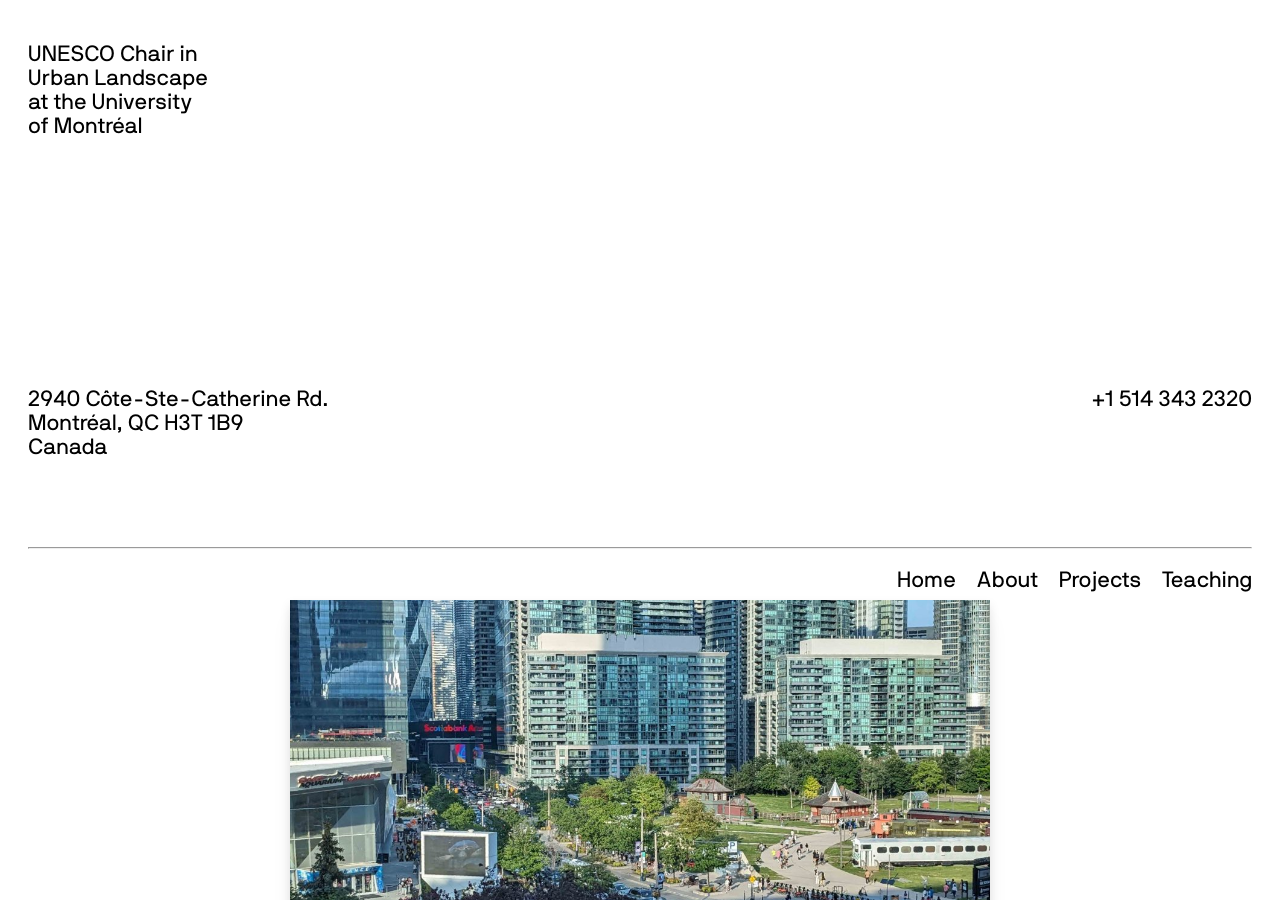
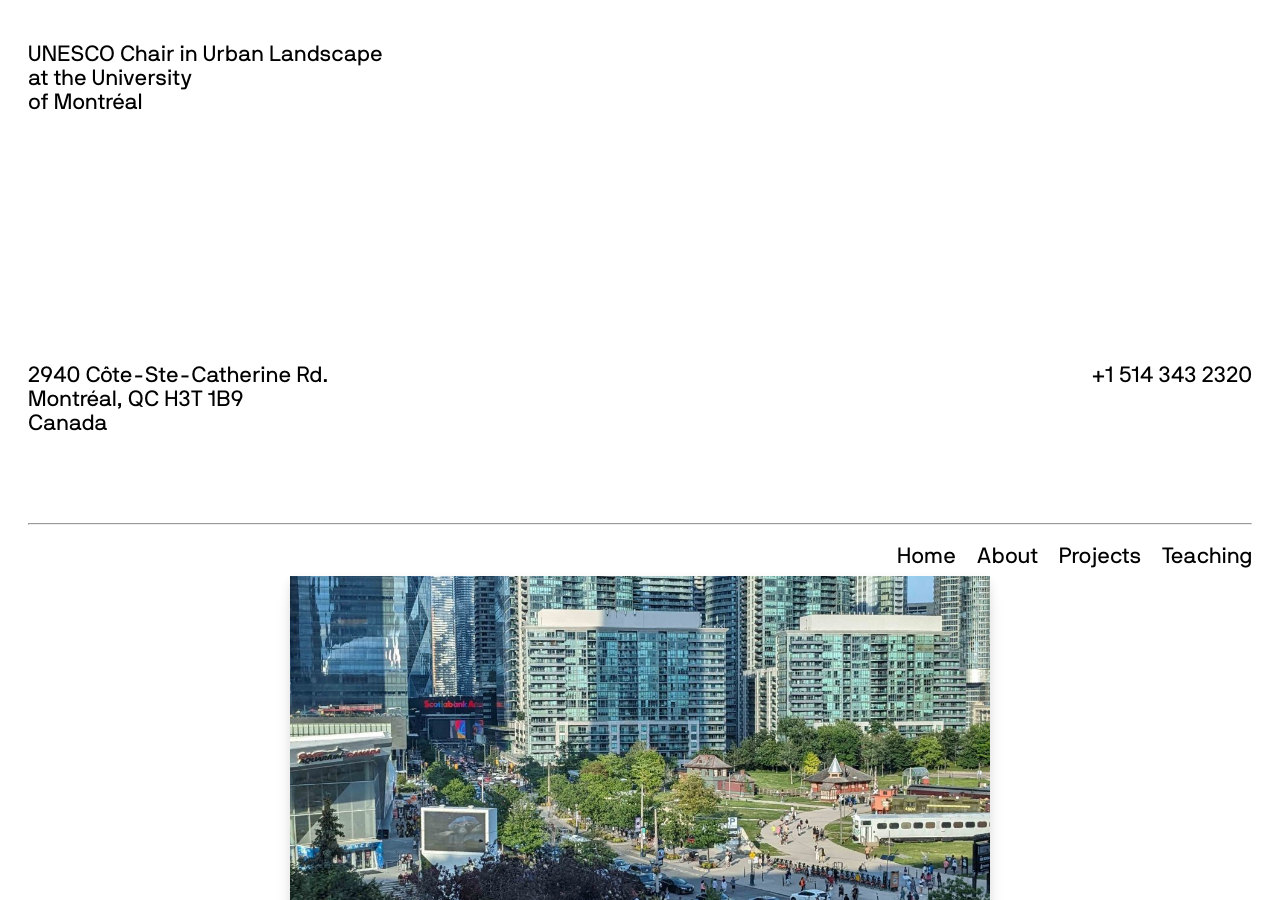
Before and after one commit to CUPUM/cupum.github.io, a Jekyll site: the page built from _posts/2024-02-01-insight_into_report.md, in a window 1280 px wide and 900 px high. Built offline with Jekyll 4.4.1, drawn with Linux system fonts in a browser that asks for light colours.

Commit message:
Rearrange name in contacat

```diff
--- a/_includes/contact.html
+++ b/_includes/contact.html
@@ -1,5 +1,5 @@
 <div id=my_contact>
-  <p class="alignleft">{{ "UNESCO Chair in<br>Urban Landscape<br>at the University<br>of Montréal" }}</p>
+  <p class="alignleft">{{ "UNESCO Chair in Urban Landscape<br>at the University<br>of Montréal" }}</p>
 
   <div style="clear: both;"></div>
 
```
